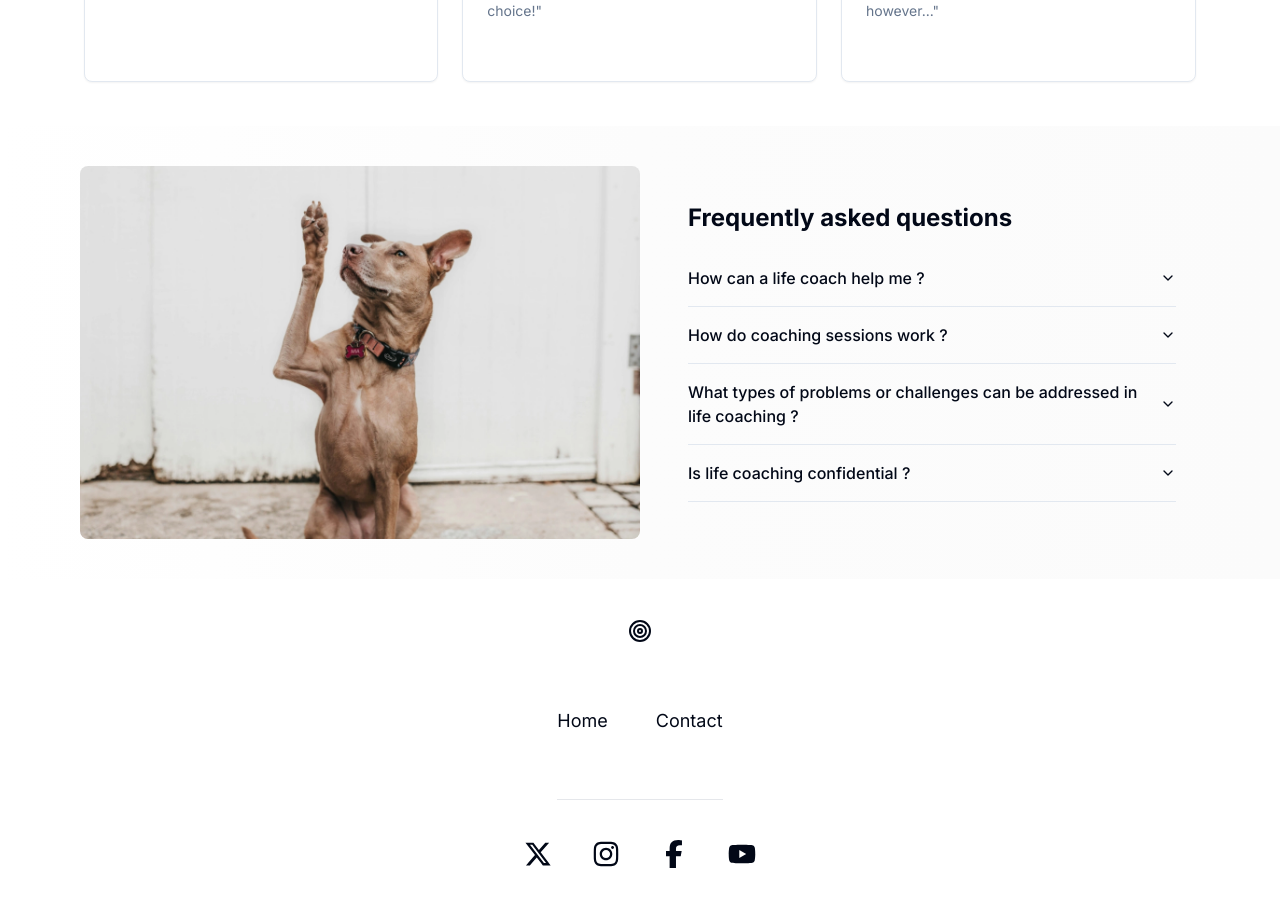
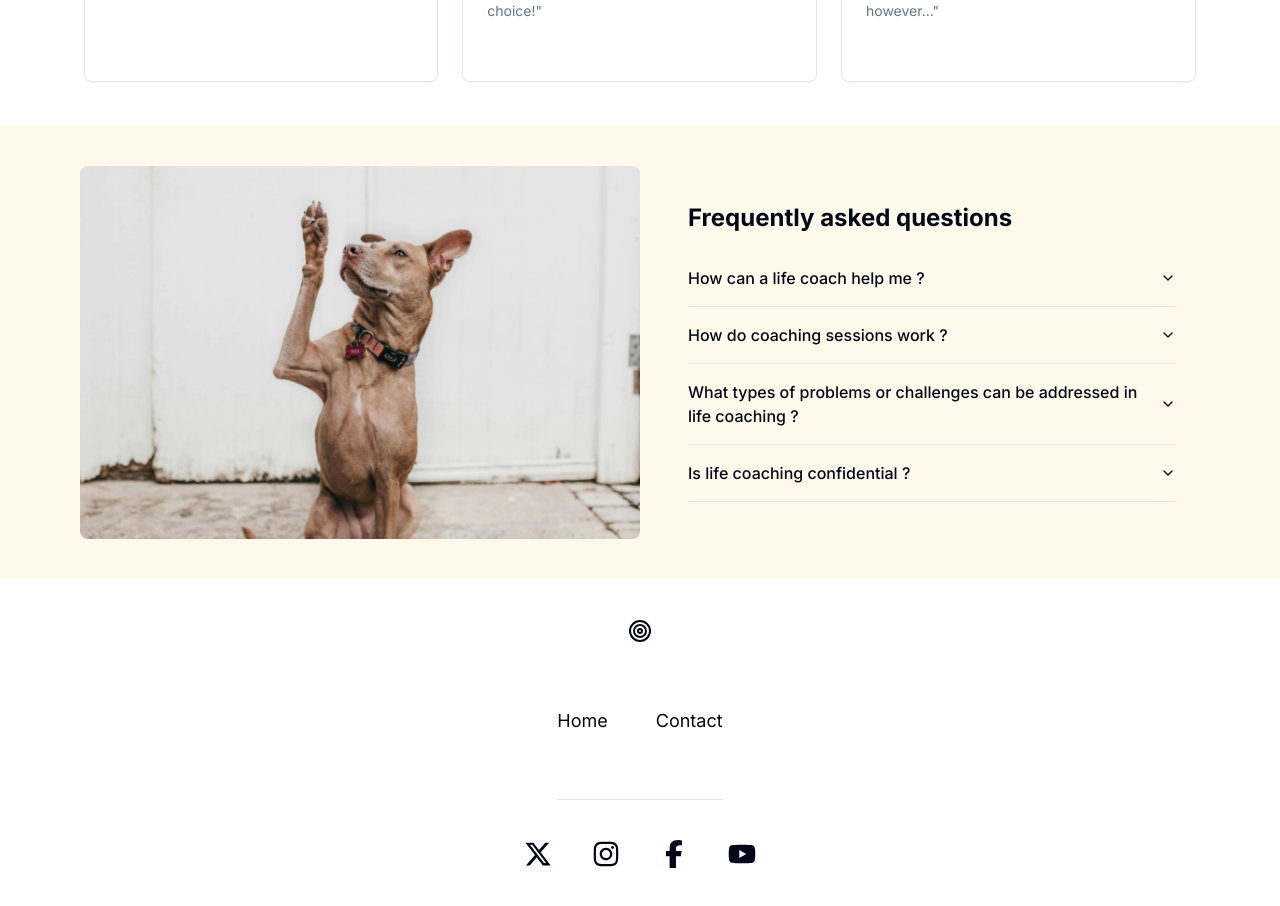
Before and after one commit to Cap0n3/pellegrinicoaching24, a Next.js app: page /en in a window 1280 px wide. Shown: the part 4980-5886 px from the top of the page. Built offline with nearby package versions, Linux system fonts and the light colour scheme.

Commit message:
Corrected missing background color

```diff
--- a/components/FAQ.tsx
+++ b/components/FAQ.tsx
@@ -87,7 +87,7 @@ export default function FAQSection({
     return (
         <section
             id={id}
-            className={`flex w-full items-center justify-center px-10 py-10 md:px-20 ${contrast ? "via-grey-50 bg-gradient-to-r from-white via-[#fcfcfc] to-[#fbfbfb] dark:bg-gradient-to-r dark:from-gray-800 dark:via-slate-700 dark:to-gray-900" : "bg-white dark:bg-gray-800"}`}
+            className={`flex w-full items-center justify-center px-10 py-10 md:px-20 ${contrast ? "bg-[#FFF9EB] dark:bg-gray-900" : "bg-white dark:bg-gray-800"}`}
         >
             <div
                 className={`flex w-full max-w-[2000px] flex-col items-center justify-center lg:flex-row ${inverted ? "lg:flex-row-reverse" : ""}`}
```
